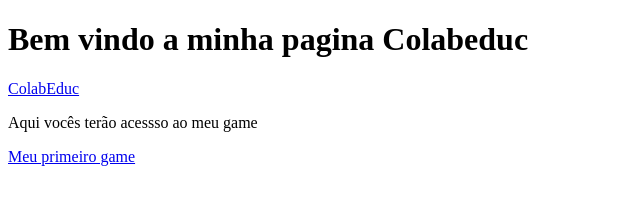
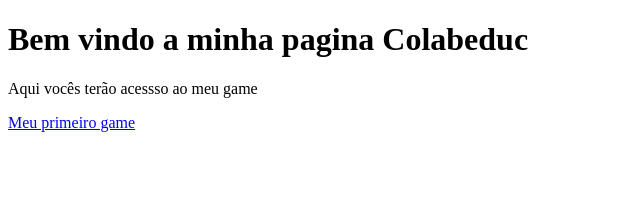
Before and after one commit to marianalima065/projeto-forca, a plain HTML site: page index.html in a window 1280 px wide. Shown: the whole page, without its empty margins (0-640 px from the left). Drawn offline with Linux system fonts and the light colour scheme.

Commit message:
Update index.html

```diff
--- a/index.html
+++ b/index.html
@@ -7,8 +7,7 @@
 
  <h1>Bem vindo a minha pagina Colabeduc</h1>
 
-           <a href= "http://www.colabeduc.org/projeto/show/1208">ColabEduc </a>
- <p>Aqui vocês terão acessso ao meu game</p>
+       <p>Aqui vocês terão acessso ao meu game</p>
 
          <a href="https://marianalima065.github.io/Forcajogo/">Meu primeiro game </a>
 
```
